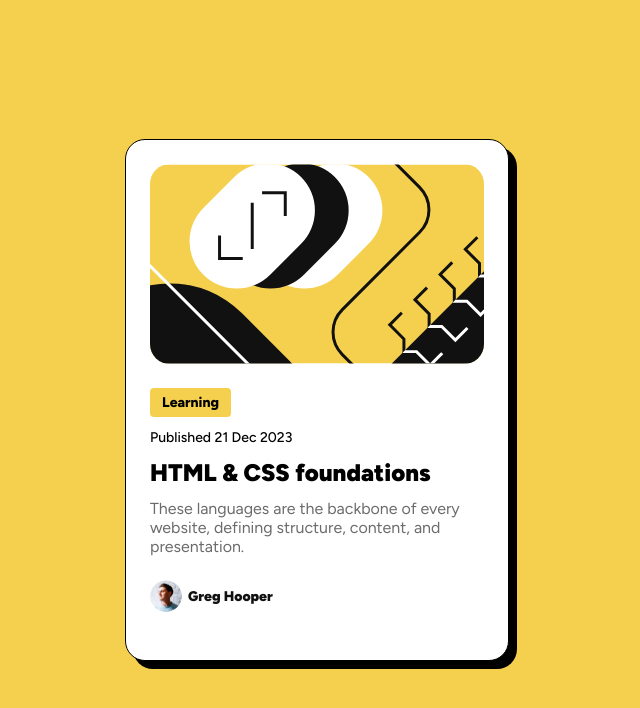
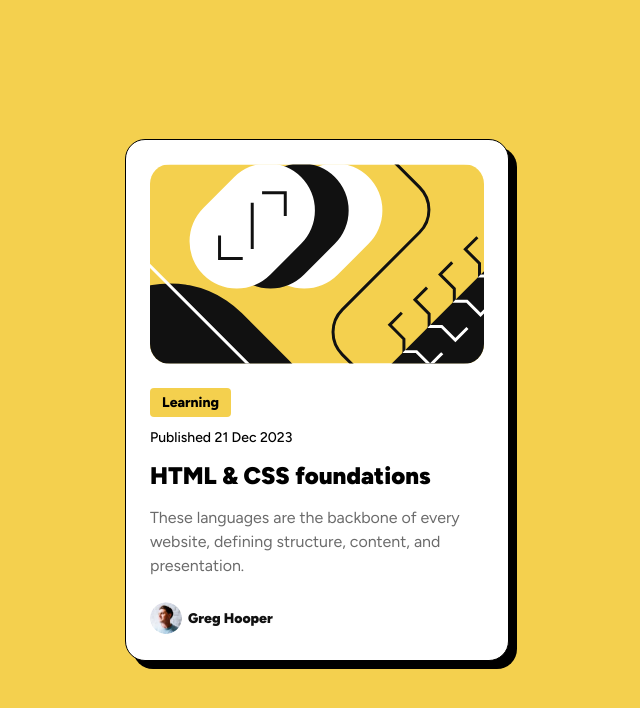
Before and after one commit to LP2X0X/Beginner---Blog-Review-Card, a plain HTML site: page index.html in a window 1280 px wide. Shown: the whole page, without its empty margins (323-963 px from the left). Drawn offline with Linux system fonts and the light colour scheme.

Commit message:
Change line height of element

```diff
--- a/index.css
+++ b/index.css
@@ -78,6 +78,7 @@ body {
     /* Fonts */
     font-weight: 900;
     font-size: 1.5rem;
+    line-height: 2.25rem;
 }
 
 .excerpt {
@@ -85,6 +86,7 @@ body {
     font-weight: 400;
     font-size: 1rem;
     color : #6B6B6B;
+    line-height: 1.5rem;
 }
 
 .author {
```
